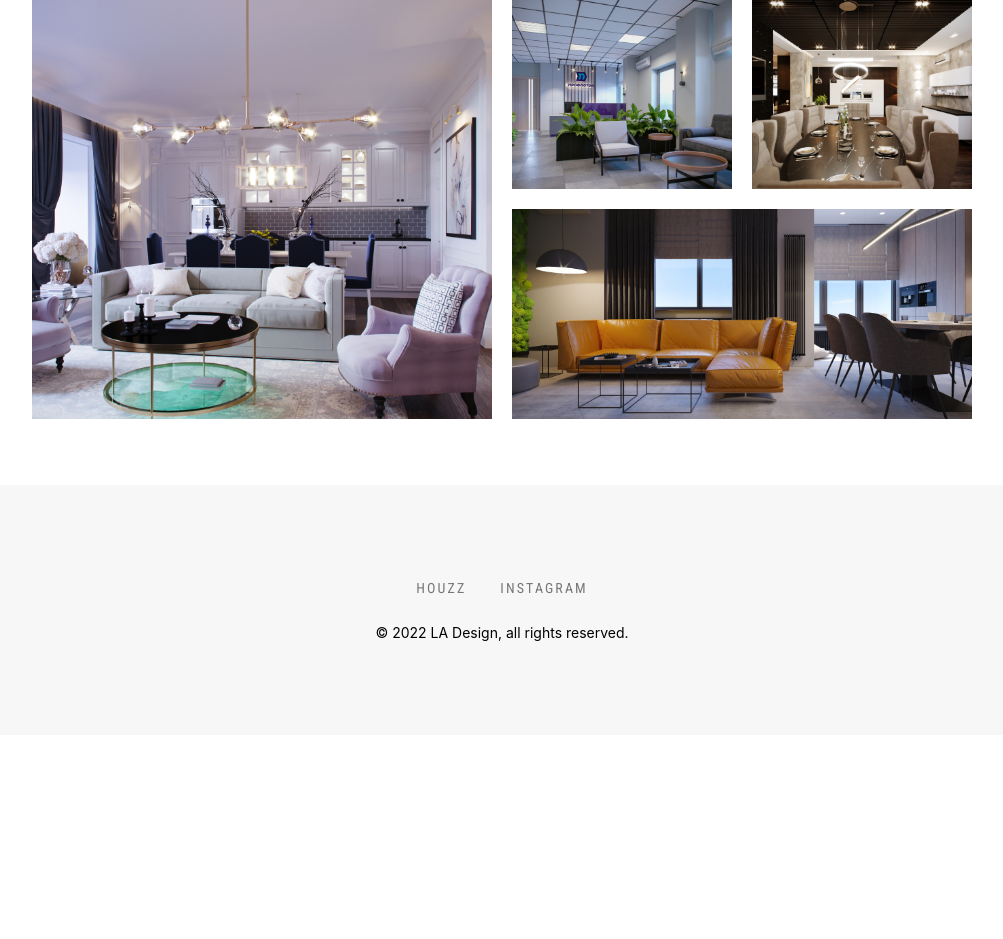
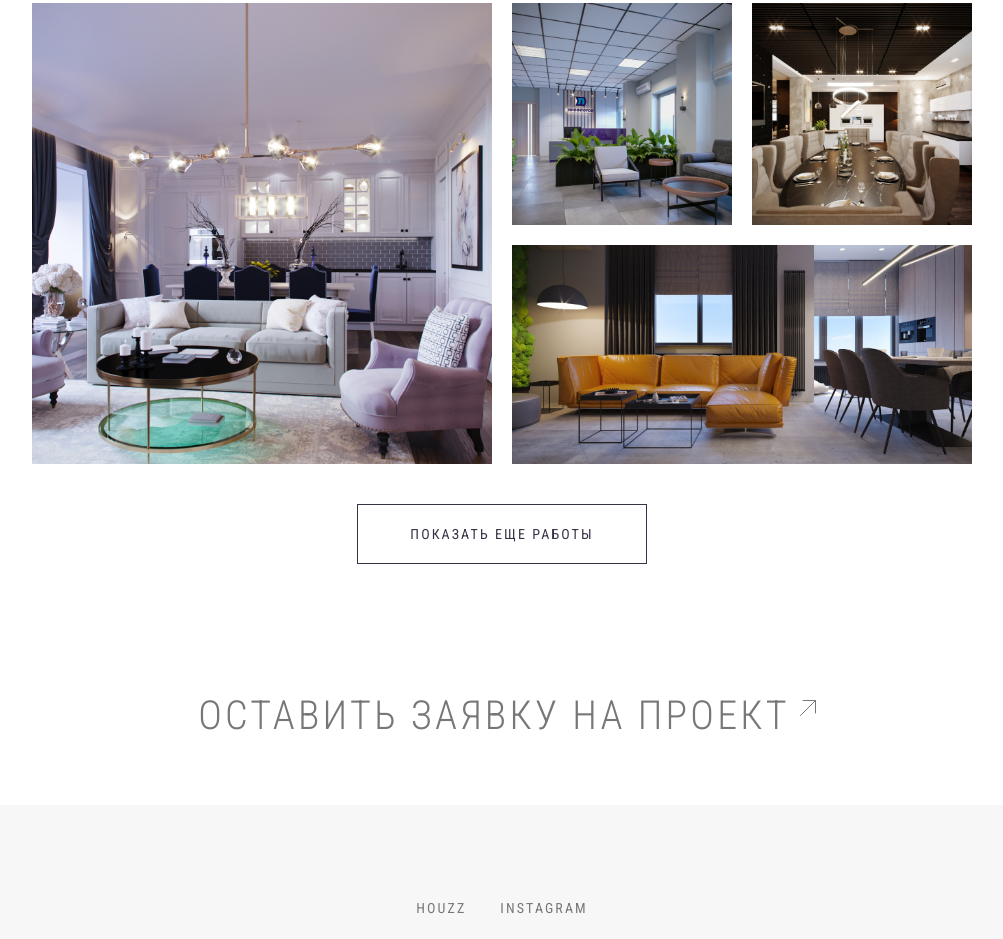
Before and after one commit to aleksandr-tomashevskyi/project_3_ladesign, a website: page app/index.html in a window 1280 px wide. Shown: the part 2369-3308 px from the top of the page, without its empty margins (138-1141 px from the left). Before the commit the page ends 3104 px from the top, so only its background shows below. Drawn offline with Linux system fonts and the light colour scheme.

Commit message:
fixed gallery grids

```diff
--- a/app/index.html
+++ b/app/index.html
@@ -123,19 +123,19 @@
                         </ul>
                      </div>
                      <div class="portfolio__gallery">
-                        <div class="portfolio__gallery-item portfolio__gallery-item--height mix flats">
+                        <div class="portfolio__gallery-item portfolio__gallery-item--height mix flats houses">
                            <img class="portfolio__gallery-image" src="./img/gallery/gallery_image-1.jpg" alt="image">
                         </div>
-                        <div class="portfolio__gallery-item mix houses">
+                        <div class="portfolio__gallery-item mix flats houses">
                            <img class="portfolio__gallery-image" src="./img/gallery/gallery_image-2.jpg" alt="image">
                         </div>
-                        <div class="portfolio__gallery-item mix flats">
+                        <div class="portfolio__gallery-item mix flats houses">
                            <img class="portfolio__gallery-image" src="./img/gallery/gallery_image-3.jpg" alt="image">
                         </div>
-                        <div class="portfolio__gallery-item mix houses">
+                        <div class="portfolio__gallery-item mix houses flats">
                            <img class="portfolio__gallery-image" src="./img/gallery/gallery_image-4.jpg" alt="image">
                         </div>
-                        <div class="portfolio__gallery-item mix houses">
+                        <div class="portfolio__gallery-item mix houses flats">
                            <img class="portfolio__gallery-image" src="./img/gallery/gallery_image-5.jpg" alt="image">
                         </div>
                         <div class="portfolio__gallery-item portfolio__gallery-item--width mix flats">
@@ -144,15 +144,49 @@
                         <div class="portfolio__gallery-item portfolio__gallery-item--width portfolio__gallery-item--height mix houses">
                            <img class="portfolio__gallery-image" src="./img/gallery/gallery_image-7.jpg" alt="image">
                         </div>
-                        <div class="portfolio__gallery-item portfolio__gallery-item--pc mix commercial">
+                        <div class="portfolio__gallery-item mix commercial">
                            <img class="portfolio__gallery-image" src="./img/gallery/gallery_image-8.jpg" alt="image">
                         </div>
-                        <div class="portfolio__gallery-item portfolio__gallery-item--pc mix commercial">
+                        <div class="portfolio__gallery-item mix commercial">
                            <img class="portfolio__gallery-image" src="./img/gallery/gallery_image-9.jpg" alt="image">
                         </div>
-                        <div class="portfolio__gallery-item portfolio__gallery-item--pc portfolio__gallery-item--width mix commercial">
+                        <div class="portfolio__gallery-item portfolio__gallery-item--width mix commercial">
                            <img class="portfolio__gallery-image" src="./img/gallery/gallery_image-10.jpg" alt="image">
                         </div>
+                        <div class="portfolio__gallery-item portfolio__gallery-item--height portfolio__gallery-item--additional flats houses">
+                           <img class="portfolio__gallery-image" src="./img/gallery/gallery_image-1.jpg" alt="image">
+                        </div>
+                        <div class="portfolio__gallery-item portfolio__gallery-item--additional flats houses">
+                           <img class="portfolio__gallery-image" src="./img/gallery/gallery_image-2.jpg" alt="image">
+                        </div>
+                        <div class="portfolio__gallery-item portfolio__gallery-item--additional flats houses">
+                           <img class="portfolio__gallery-image" src="./img/gallery/gallery_image-3.jpg" alt="image">
+                        </div>
+                        <div class="portfolio__gallery-item portfolio__gallery-item--additional houses flats">
+                           <img class="portfolio__gallery-image" src="./img/gallery/gallery_image-4.jpg" alt="image">
+                        </div>
+                        <div class="portfolio__gallery-item portfolio__gallery-item--additional houses flats">
+                           <img class="portfolio__gallery-image" src="./img/gallery/gallery_image-5.jpg" alt="image">
+                        </div>
+                        <div class="portfolio__gallery-item portfolio__gallery-item--width portfolio__gallery-item--additional flats">
+                           <img class="portfolio__gallery-image" src="./img/gallery/gallery_image-6.jpg" alt="image">
+                        </div>
+                        <div class="portfolio__gallery-item portfolio__gallery-item--width portfolio__gallery-item--height portfolio__gallery-item--additional houses">
+                           <img class="portfolio__gallery-image" src="./img/gallery/gallery_image-7.jpg" alt="image">
+                        </div>
+                        <div class="portfolio__gallery-item portfolio__gallery-item--additional commercial">
+                           <img class="portfolio__gallery-image" src="./img/gallery/gallery_image-8.jpg" alt="image">
+                        </div>
+                        <div class="portfolio__gallery-item portfolio__gallery-item--additional commercial">
+                           <img class="portfolio__gallery-image" src="./img/gallery/gallery_image-9.jpg" alt="image">
+                        </div>
+                        <div class="portfolio__gallery-item portfolio__gallery-item--width portfolio__gallery-item--additional commercial">
+                           <img class="portfolio__gallery-image" src="./img/gallery/gallery_image-10.jpg" alt="image">
+                        </div>
+                     </div>
+                     <button class="portfolio__button" type="button">показать еще работы</button>
+                     <div class="portfolio__form-link-wrapper">
+                        <h2 class="portfolio__form-link">оставить заявку на проект</h2>
                      </div>
                </div>
             </div>
--- a/app/js/main.js
+++ b/app/js/main.js
@@ -56,3 +56,7 @@ aboutList.addEventListener("click", checkClickAbout);
 //    portfolioTouchEndX = Math.floor(event.changedTouches[0].clientX);
 //    console.log(portfolioTouchEndX)
 // })
+
+const galleryItemsCollection = document.querySelectorAll(".portfolio__gallery-item--additional");
+
+console.log(galleryItemsCollection)
--- a/app/scss/styles.scss
+++ b/app/scss/styles.scss
@@ -369,7 +369,7 @@
       margin-top: 109px;
    }
    &__content{
-      margin: 0 auto;
+      // margin: 0 auto;
    }
    &__title{
       @include title-second-font;
@@ -409,31 +409,29 @@
    }
    &__gallery{
       display: grid;
-      margin: 0 auto;
+      margin: 0 auto 52px;
       width: 100%;
       row-gap: 10px;
+      grid-template-rows: 471px;
       @media(min-width: 768px){
-         display: grid;
+         margin: 0 auto 40px;
          grid-template-columns: repeat(2, minmax(auto, 322px));
-         grid-auto-rows: minmax(auto, 315px);
+         // grid-template-rows: repeat(10, 322px);
+         grid-template-rows: none;
          column-gap: 30px;
          row-gap: 30px;
       }
       @media(min-width: 1024px){
-         display: grid;
-         grid-template-columns: repeat(4, minmax(auto, 225px));
-         grid-auto-rows: minmax(auto, 210px);
+         grid-template-columns: repeat(4, 1fr);
          column-gap: 20px;
          row-gap: 20px;
       }
    }
    &__gallery-item{
       overflow: hidden;
-   }
-   &__gallery-item--pc{
-      display: none;
+      min-height: 290px;
       @media(min-width: 768px){
-         display: block;
+      min-height: auto;
       }
    }
    &__gallery-item--height{
@@ -446,16 +444,54 @@
          grid-column-start: span 2;
       }
    }
+   &__gallery-item--additional{
+      display: none;
+   }
    &__gallery-image{
       width: 100%;
-      // height: 100%;
-      min-height: 220px;
-      max-height: 471px;
+      height: 100%;
+      // // min-height: 220px;
+      // max-height: 471px;
       object-fit: cover;
-      object-position: bottom center;
+      object-position: center bottom;
       @media(min-width: 768px){
-         min-height: none;
-      max-height: none;
+         // max-height: 100%;
+         // max-height: none;
+      }
+   }
+   &__button{
+      display: block;
+      width: 290px;
+      height: 60px;
+      border: solid $buttons-color 1px;
+      color: $buttons-color;
+      @include menu-items-font;
+      text-transform: uppercase;
+      background-color: #FFFFFF;
+      margin: 0 auto 75px;
+      @media(min-width: 768px){
+         margin: 0 auto 99px;
+      }
+      @media(min-width: 1024px){
+         margin: 0 auto 129px;
+      }
+   }
+   &__form-link-wrapper{
+      width: fit-content;
+      margin: 0 auto;
+      // display: block;
+   }
+   &__form-link{
+      @include title-second-font;
+      text-transform: uppercase;
+      color: $accent;
+      &::after{
+         content: url(../icons/group.svg);
+         position: relative;
+         width: 16px;
+         height: 16px;
+         top: -13px;
+         left: 10px;
       }
    }
 }
```
Also changed, not shown: app/css/styles.min.css, app/icons/group.svg (added), app/icons/icon-form-arrow.svg (added).
